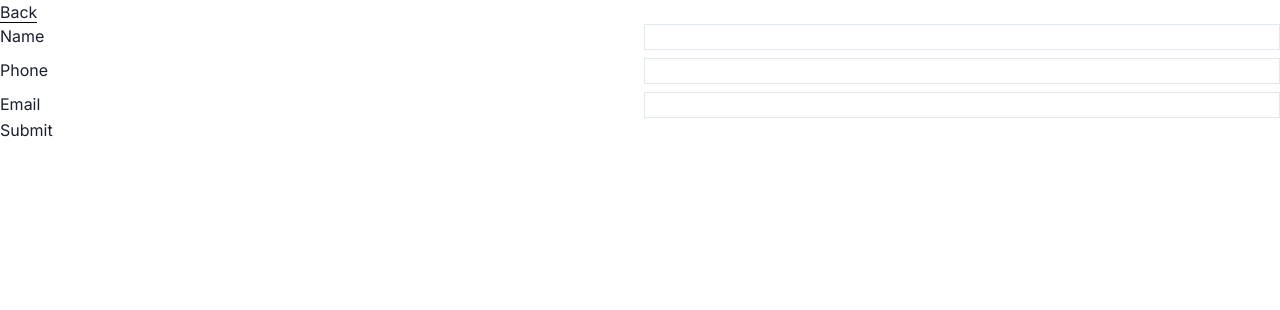
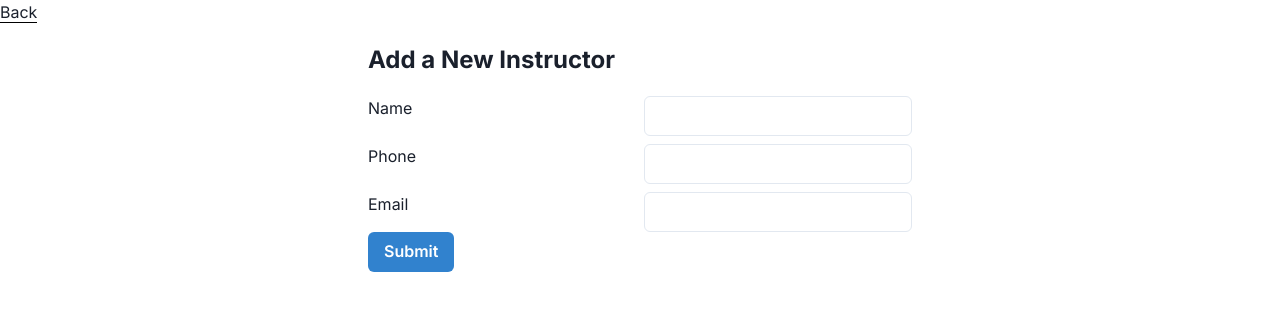
Before and after one commit to diniftryn/bms, a Next.js app: page /instructor/new in a window 1280 px wide. Shown: the top 310 px of the page. Built offline with nearby package versions, Linux system fonts and the light colour scheme; no server answers.

Commit message:
styled add instructor form

```diff
--- a/app/components/AddInstructorForm.tsx
+++ b/app/components/AddInstructorForm.tsx
@@ -2,6 +2,7 @@
 import { ADD_INSTRUCTOR } from "@/graphql/mutations/instructorMutations";
 import { GET_INSTRUCTORS } from "@/graphql/queries/instructorQueries";
 import { useMutation } from "@apollo/client";
+import { Button, Input } from "@chakra-ui/react";
 import { useRouter } from "next/navigation";
 import React, { FormEvent, useState } from "react";
 
@@ -32,19 +33,24 @@ export default function AddInstructorForm() {
   };
 
   return (
-    <form onSubmit={handleSubmit}>
+    <div className="grid justify-center items-center p-5">
+      <p className="text-2xl font-bold pb-5">Add a New Instructor</p>
+      <form onSubmit={handleSubmit} className="lg:max-w-[50vw]">
         <div className="grid grid-cols-2 gap-2">
           <label>Name</label>
-        <input className="border" type="text" id="name" value={name} onChange={e => setName(e.target.value)} />
+          <Input type="text" id="name" value={name} onChange={e => setName(e.target.value)} />
 
           <label>Phone</label>
-        <input className="border" type="text" id="phone" value={phone} onChange={e => setPhone(e.target.value)} />
+          <Input type="text" id="phone" value={phone} onChange={e => setPhone(e.target.value)} />
 
           <label>Email</label>
-        <input className="border" type="text" id="email" value={email} onChange={e => setEmail(e.target.value)} />
+          <Input type="text" id="email" value={email} onChange={e => setEmail(e.target.value)} />
         </div>
 
-      <button type="submit">Submit</button>
+        <Button colorScheme="blue" type="submit">
+          Submit
+        </Button>
       </form>
+    </div>
   );
 }
--- a/app/components/Classes.tsx
+++ b/app/components/Classes.tsx
@@ -5,7 +5,7 @@ import { GET_CLASSES } from "@/graphql/queries/classQueries";
 import Link from "next/link";
 import DeleteButton from "./DeleteButton";
 import { DELETE_CLASS } from "@/graphql/mutations/classMutations";
-import { Badge, Button } from "@chakra-ui/react";
+import { Badge, Button, Card } from "@chakra-ui/react";
 
 export default function Classes() {
   const { loading, error, data } = useQuery(GET_CLASSES);
@@ -16,22 +16,23 @@ export default function Classes() {
   return (
     <div className="p-5">
       <p className="text-2xl font-bold">Our Classes</p>
-      <p>This page shows a list of all our classes. Search or filter for a specific class.</p>
+      <p className="pb-5">This page shows a list of all our classes. Search or filter for a specific class.</p>
+
       {data?.classes.length > 0 ? (
         <div>
-          {data.classes.map(({ id, name, description, status }: { id: string; name: string; description: string; status: string }) => (
-            <div key={id}>
+          {data.classes.map(({ id, name, status }: { id: string; name: string; status: string }) => (
+            <Card key={id} className="p-5 lg:max-w-[50vw] gap-y-2">
               <p className="text-lg font-semibold">{name}</p>
-              <p>{description}</p>
               <Badge ml="1" fontSize="0.8em" colorScheme="green">
                 {status}
               </Badge>
 
-              <Link href={`${BASE_URL}/class/${id}`}>
-                <Button colorScheme="blue">View</Button>
-              </Link>
+              <Button colorScheme="blue">
+                <Link href={`${BASE_URL}/class/${id}`}>View</Link>
+              </Button>
+
               <DeleteClassButton classId={id} />
-            </div>
+            </Card>
           ))}
         </div>
       ) : (
```
Lines whose indentation alone changed are shown as unchanged.
